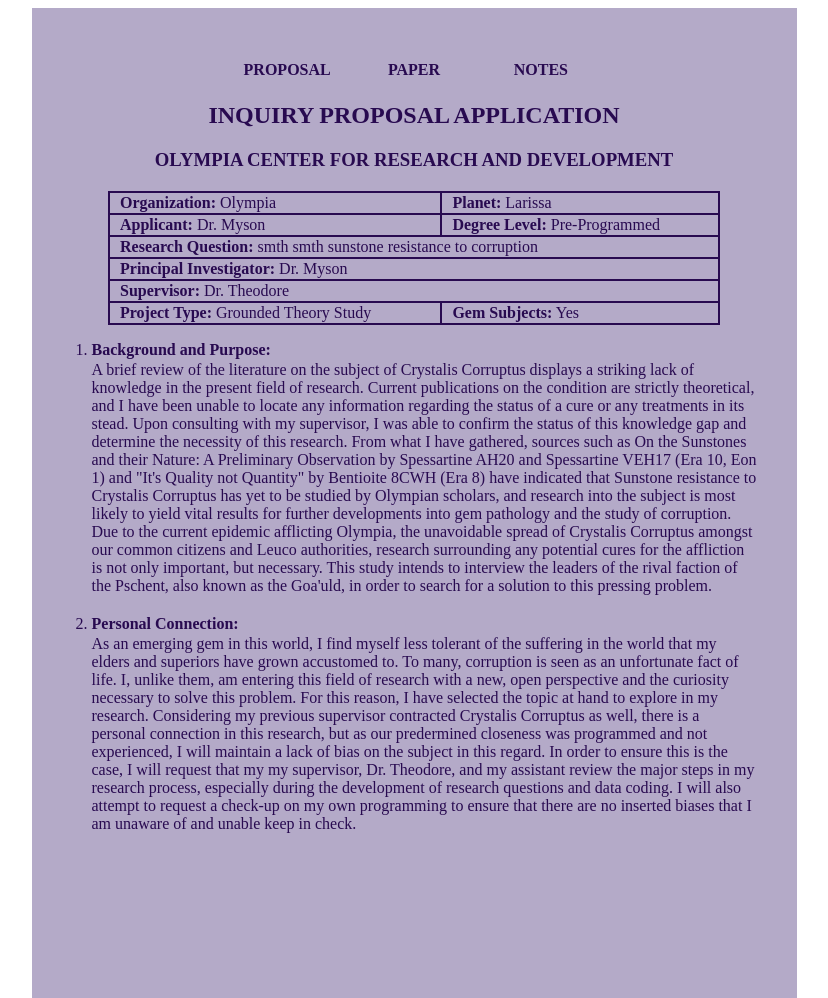
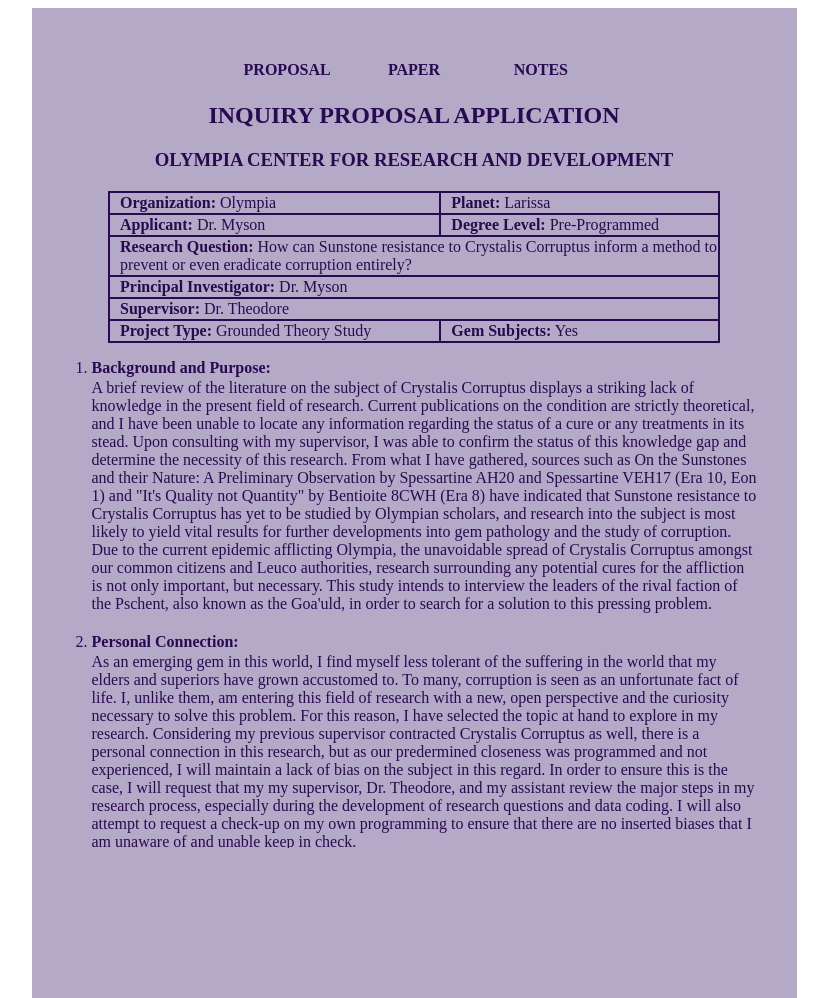
Before and after one commit to RookM/Gem-Corruption, a plain HTML site: page index.html in a window 1280 px wide. Shown: the top 998 px of the page, without its empty margins (226-1054 px from the left). Drawn offline with Linux system fonts and the light colour scheme; a web font is replaced by a local one.

Commit message:
Fixed missing text

```diff
--- a/index.html
+++ b/index.html
@@ -29,7 +29,7 @@
                         <td class="info"><strong>Degree Level:</strong> Pre-Programmed</td>
                     </tr>
                     <tr class="info">
-                    <td class="info" colspan="2" style="overflow-wrap: normal;"><strong>Research Question:</strong> smth smth sunstone resistance to corruption</td>
+                    <td class="info" colspan="2" style="overflow-wrap: normal;"><strong>Research Question:</strong> How can Sunstone resistance to Crystalis Corruptus inform a method to prevent or even eradicate corruption entirely?</td>
                     </tr>
                     <tr class="info">
                         <td class="info" colspan="2"><strong>Principal Investigator:</strong> Dr. Myson</td>
```
